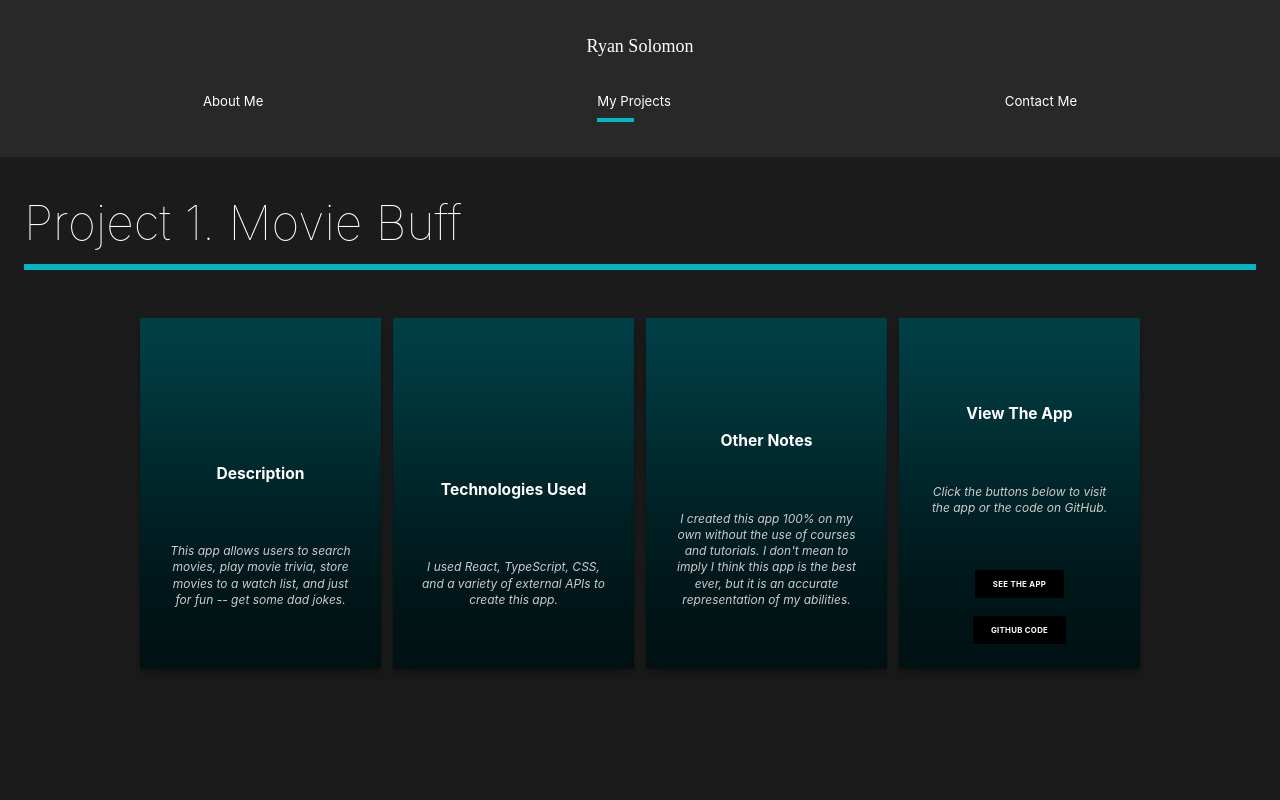
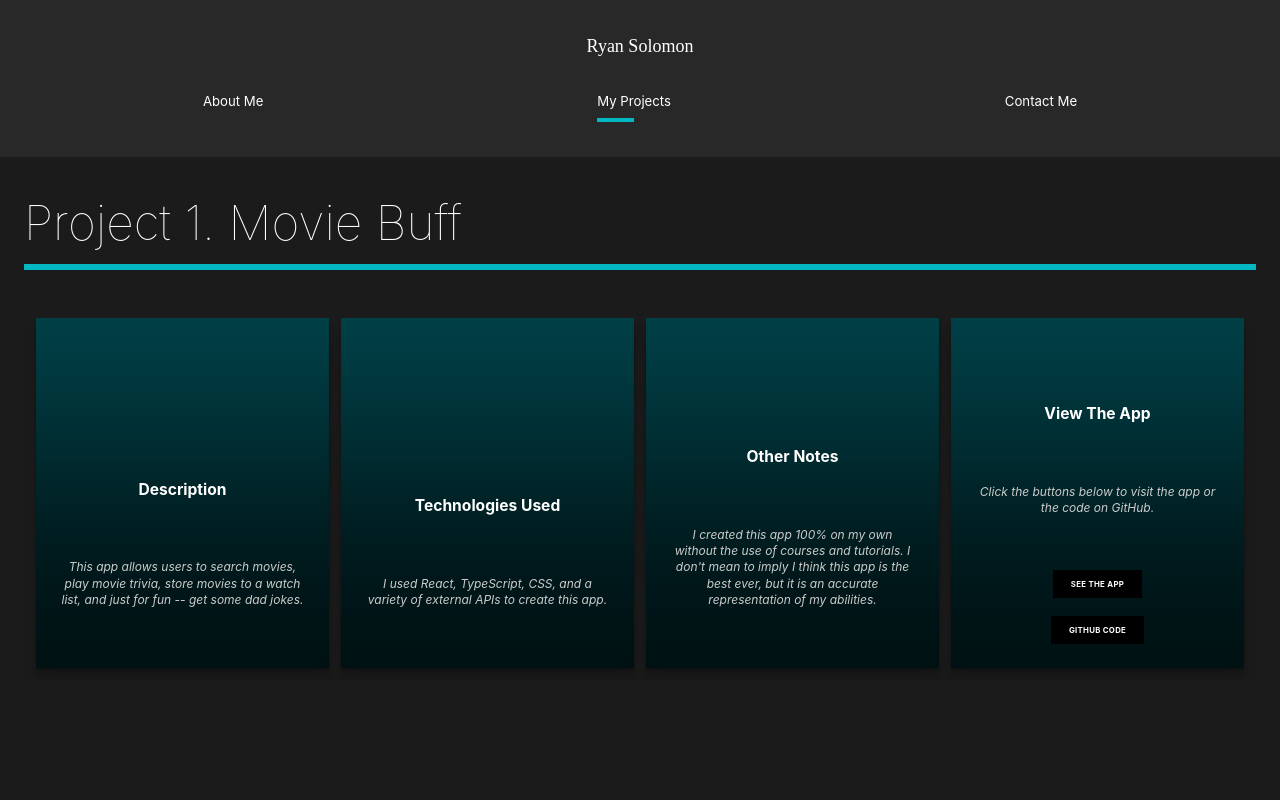
Before and after one commit to Ryan-Solomon/ryansolomon-io, a React (Create React App) app: page /work in a window 1280 px wide. Shown: the top 800 px of the page. Built offline with nearby package versions, Linux system fonts and the light colour scheme; the HTML template or start-up script is replaced by a standard one.

Commit message:
remove max width on cards

```diff
--- a/src/pages/OurWork.styles.scss
+++ b/src/pages/OurWork.styles.scss
@@ -13,7 +13,7 @@ $bp-lg: 800px;
   display: grid;
   grid-gap: 1rem;
   padding: 1rem;
-  max-width: 1024px;
+  // max-width: 1024px;
   margin: 0 auto;
   font-family: var(--font-sans);
 
```
